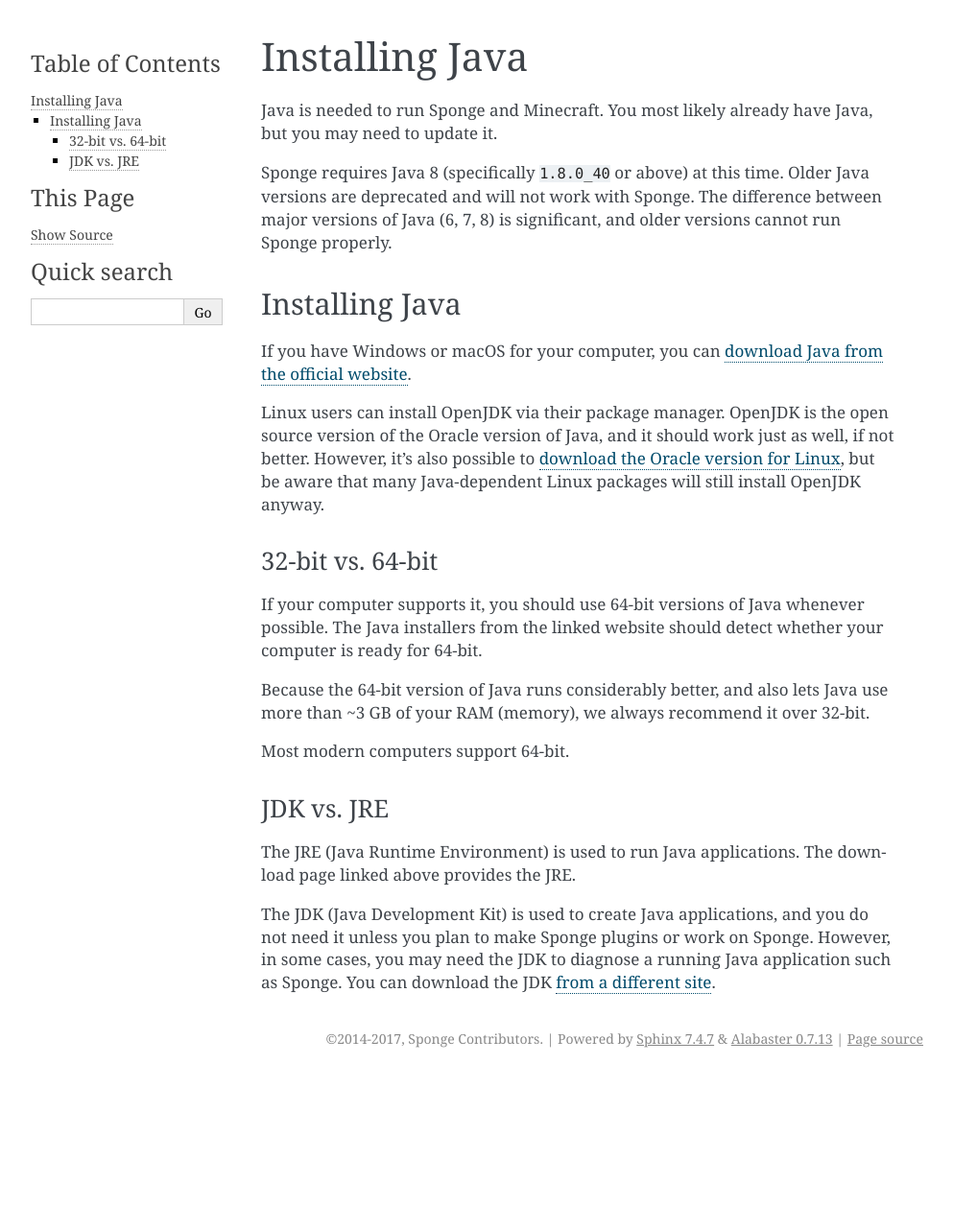
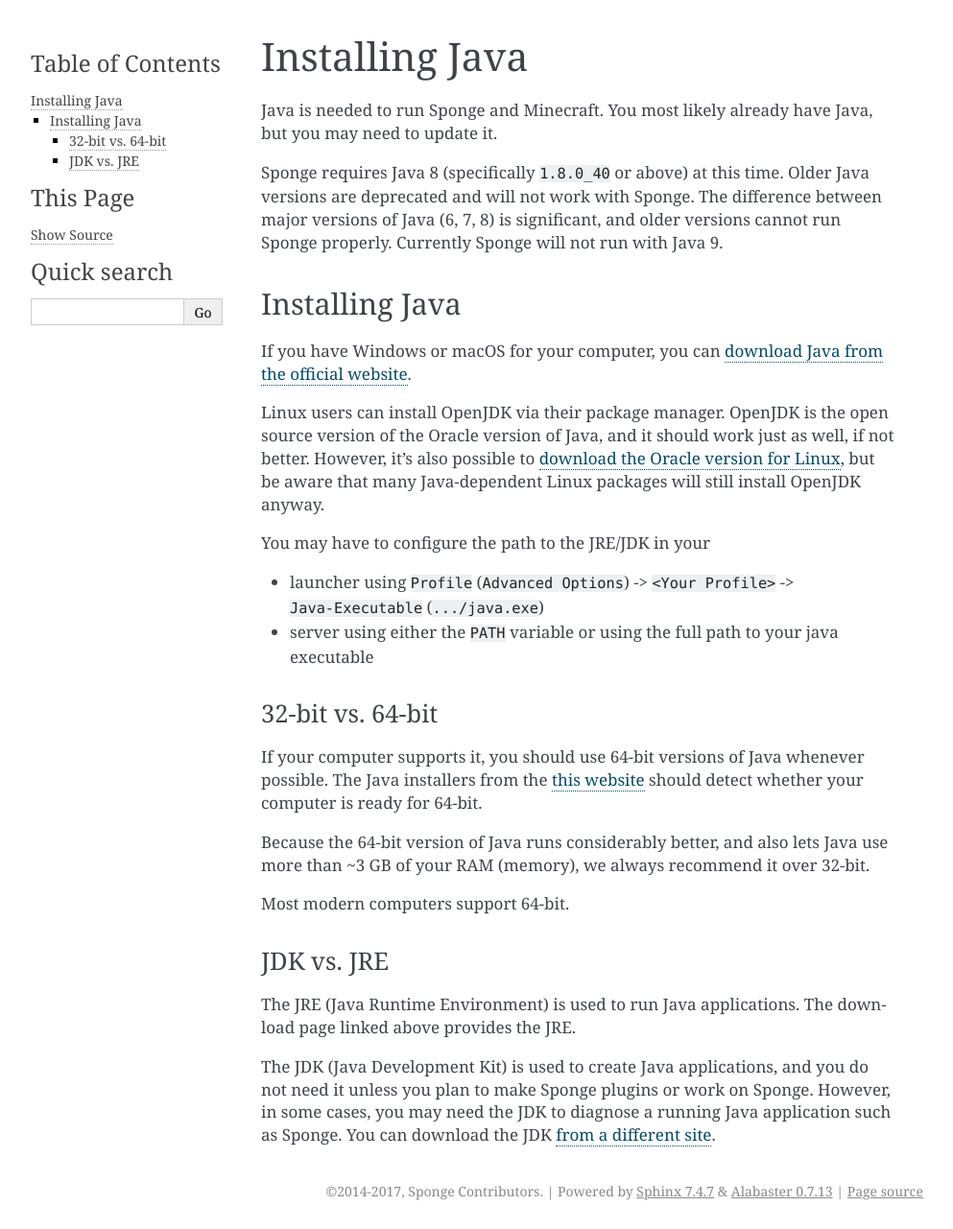
Before and after one commit to SpongePowered/SpongeDocs, a Sphinx documentation site: the page built from source/server/getting-started/jre.rst, in a window 1280 px wide. Shown: the whole page at 96% size, without its empty margins (148-1141 px from the left). Built offline with Sphinx 7.4.7, drawn with Linux system fonts in a browser that asks for light colours; pages that are not in the unit, such as notebooks, are missing from menus; before the commit the page ends 1122 px from its top, so only the background shows below that.

```diff
--- a/source/server/getting-started/jre.rst
+++ b/source/server/getting-started/jre.rst
@@ -6,7 +6,7 @@ Java is needed to run Sponge and Minecraft. You most likely already have Java, b
 
 Sponge requires Java 8 (specifically ``1.8.0_40`` or above) at this time. Older Java versions are deprecated and will not
 work with Sponge. The difference between major versions of Java (6, 7, 8) is significant, and older versions cannot run
-Sponge properly.
+Sponge properly. Currently Sponge will not run with Java 9.
 
 Installing Java
 ===============
@@ -19,11 +19,16 @@ Java, and it should work just as well, if not better. However, it's also possibl
 Linux <https://www.oracle.com/technetwork/java/javase/downloads/index.html>`__, but be aware that many Java-dependent
 Linux packages will still install OpenJDK anyway.
 
+You may have to configure the path to the JRE/JDK in your
+
+* launcher using ``Profile`` (``Advanced Options``) -> ``<Your Profile>`` -> ``Java-Executable`` (``.../java.exe``)
+* server using either the ``PATH`` variable or using the full path to your java executable
+
 32-bit vs. 64-bit
 ~~~~~~~~~~~~~~~~~
 
 If your computer supports it, you should use 64-bit versions of Java whenever possible. The Java installers from the
-linked website should detect whether your computer is ready for 64-bit.
+`this website <https://java.com/en/download/>`__ should detect whether your computer is ready for 64-bit.
 
 Because the 64-bit version of Java runs considerably better, and also lets Java use more than ~3 GB of your RAM (memory),
 we always recommend it over 32-bit.
```
Also changed, not shown: source/server/getting-started/implementations/spongeforge.rst (+13 -12 lines), source/server/getting-started/implementations/spongevanilla.rst (+7 -0 lines).
